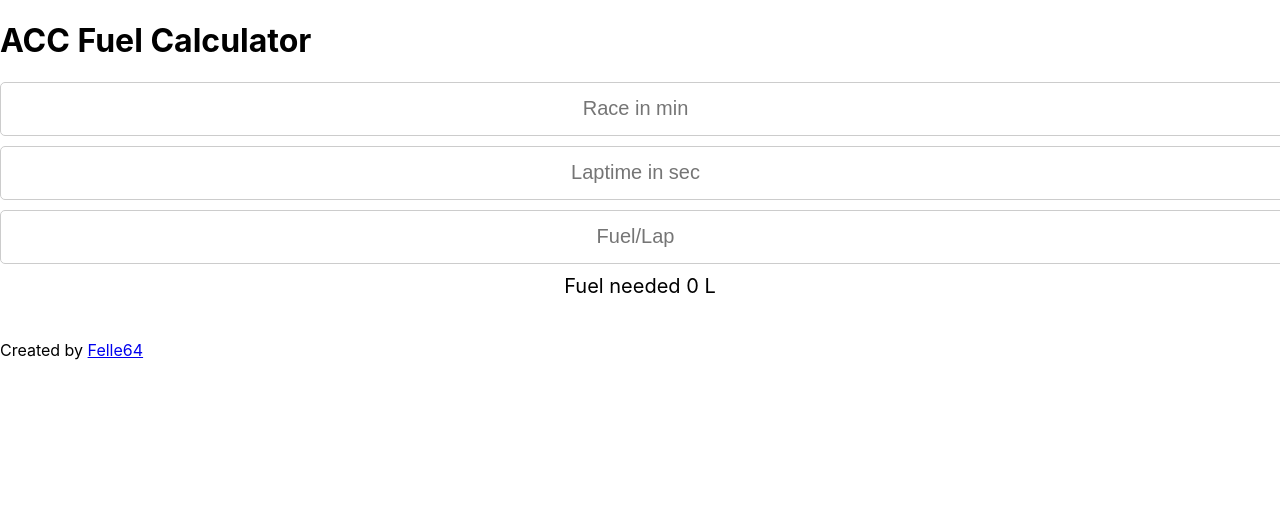
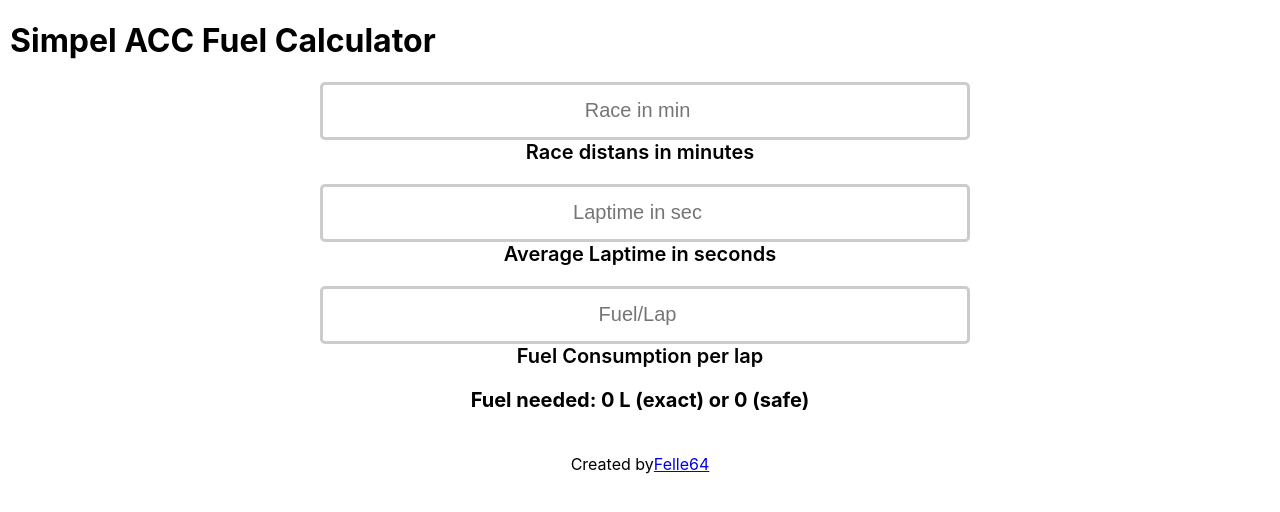
Before and after one commit to felle64/react-test, a React (Create React App) app in the folder acc-fuel-calc/: page / in a window 1280 px wide. Shown: the top 512 px of the page. Built offline with nearby package versions, Linux system fonts and the light colour scheme.

Commit message:
added some styling

```diff
--- a/acc-fuel-calc/src/App.css
+++ b/acc-fuel-calc/src/App.css
@@ -1,17 +1,40 @@
 .input{
-  width: 100%;
+  width: 50%;
   height: 50px;
   font-size: 20px;
   text-align: center;
-  border: 1px solid #ccc;
+  border: 3px solid #ccc;
   border-radius: 5px;
-  margin-bottom: 10px;
+  margin-top: 10px;
+  display: flex;
+  margin-left: 25%;
 }
 .results{
-  width: 100%;
+  width: 50%;
   height: 50px;
   font-size: 20px;
   text-align: center;
   border-radius: 5px;
-  margin-bottom: 10px;
+  margin-top: 10px;
+  font-weight: 700;
+  margin-left: 25%;
 }
+.raceText{
+  width: 50%;
+  justify-content: center;
+  text-align: center;
+  font-size: 20px;
+  margin-bottom: 20px;
+  margin-left: 25%;
+  font-weight: 600;
+}
+.header{
+  margin-left: 10px;
+}
+.footer{
+border: 5px soild red;
+text-align: center;
+justify-content: center;
+display: flex;
+bottom: 0px;
+}
--- a/acc-fuel-calc/src/components/Data.jsx
+++ b/acc-fuel-calc/src/components/Data.jsx
@@ -2,40 +2,25 @@
 import { useState } from 'react';
 
 export const Data = () =>{
-    console.log("Reload");
+    //console.log("Reload");
     const [number1, setMessage] = useState(0);
     const [number2, setMessage2] = useState(1);
     const [number3, setMessage3] = useState(0);
 
     const handleChange = (event) => {
-
         setMessage(event.target.value);
       };
-
       const handleChange2 = (event) => {
-
-
         setMessage2(event.target.value);
       };
-
       const handleChange3 = (event) => {
-
-
         setMessage3(event.target.value);
       };
 
-
-
     let result = Calc (number1,number2,number3)
 
-
-
-
-
-
-
     return (<>
-        <h1>ACC Fuel Calculator</h1>
+        <h1 className="header">Simpel ACC Fuel Calculator</h1>
         <input
             className="input"
             placeholder="Race in min"
@@ -43,7 +28,10 @@
             id="number1"
             onChange={handleChange}
         />
-
+        <div
+            className="raceText">
+            Race distans in minutes
+        </div>
         <input
             className="input"
             placeholder="Laptime in sec"
@@ -51,6 +39,10 @@
             id="number2"
             onChange={handleChange2}
         />
+        <div
+            className="raceText">
+            Average Laptime in seconds
+        </div>
         <input
             className="input"
             placeholder="Fuel/Lap"
@@ -58,23 +50,24 @@
             id="number2"
             onChange={handleChange3}
         />
-
+        <div
+            className="raceText">
+            Fuel Consumption per lap
+        </div>
         <div
             className="results"
             type="text">
-        Fuel needed {result} L
+            Fuel needed: {Math.round(result)} L (exact) or {Math.round(result+(number3)*2)} (safe)
         </div>
-    <footer>
-        <p>Created by   <a
+        <footer className="footer">
+            <p>Created by<a
                 href="https://github.com/felle64"
                 target="_blank"
                 rel="noreferrer"
             >
                 Felle64
             </a>
-
             </p>
-
         </footer>
     </>
     )
```
Lines whose indentation alone changed are shown as unchanged.
